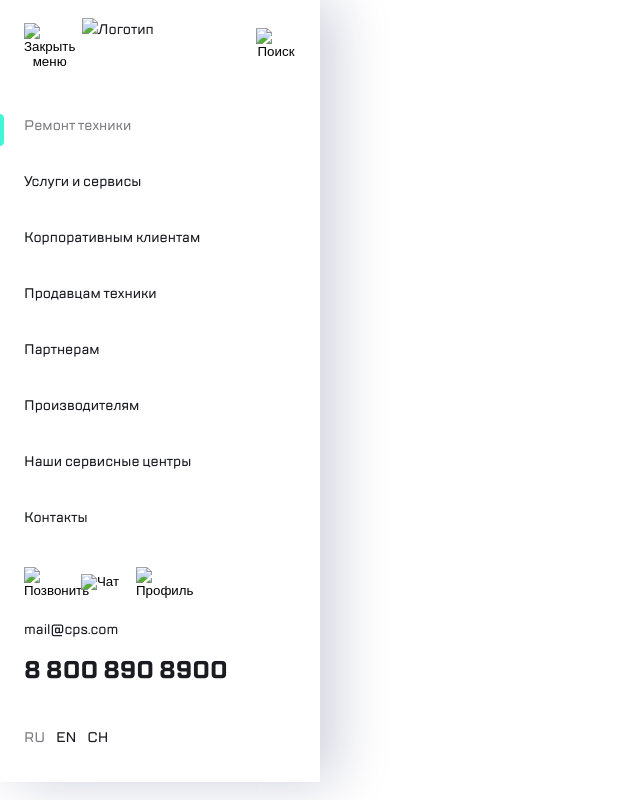
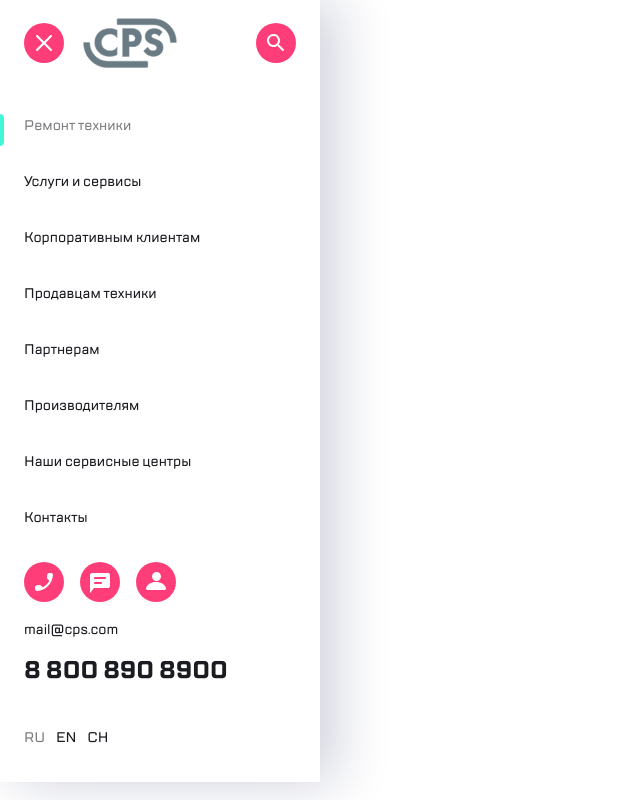
Before and after one commit to Andrei-booker/layout-1.4, a plain HTML site: page index.html in a window 1280 px wide. Shown: the whole page, without its empty margins (0-640 px from the left). Drawn offline with Linux system fonts and the light colour scheme; the site is published under a folder, as on GitHub Pages, so addresses that start at the root find nothing.

Commit message:
set imgs

```diff
--- a/index.html
+++ b/index.html
@@ -8,9 +8,9 @@
 </head>
 <body>
     <header class="header">
-        <button class="icon icon__burger"> <img src="/img/ic-burger/burger.svg" alt="Закрыть меню"></button>
-        <img src="/img/logo.svg" alt="Логотип" class="header__logo">
-        <button class="icon icon__search"><img src="/img/ic -search/search.svg" alt="Поиск"></button>
+        <button class="icon icon__burger"> <img src="img/ic-burger/burger.svg" alt="Закрыть меню"></button>
+        <img src="img/logo.svg" alt="Логотип" class="header__logo">
+        <button class="icon icon__search"><img src="img/ic -search/search.svg" alt="Поиск"></button>
     </header>
     <ul class="main-menu">
         <li class="main-menu__item main-menu__item--active">Ремонт техники</li>
@@ -24,9 +24,9 @@
     </ul>
     <footer class="footer">
         <div class="fotter__icons">
-            <button class="icon icon__phone"><img src="/img/ic-phone/chat copy.svg" alt="Позвонить"></button>
-            <button class="icon icon__chat"><img src="/img/ic-chat/chat.svg" alt="Чат"></button>
-            <button class="icon icon__profile"><img src="/img/ic-profile/profile.svg" alt="Профиль"></button>
+            <button class="icon icon__phone"><img src="img/ic-phone/chat copy.svg" alt="Позвонить"></button>
+            <button class="icon icon__chat"><img src="img/ic-chat/chat.svg" alt="Чат"></button>
+            <button class="icon icon__profile"><img src="img/ic-profile/profile.svg" alt="Профиль"></button>
         </div>
         <a href="mailto:mail@cps.com" class="footer__mail">mail@cps.com</a>
         <a href="tel:88008908900" class="footer__phone">8 800 890 8900</a>
```
